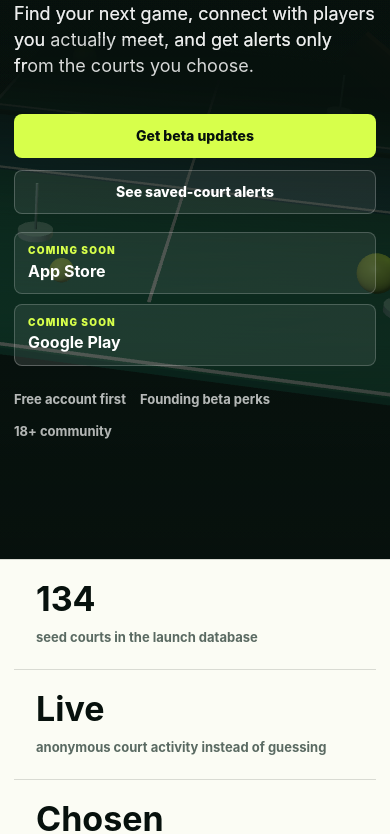
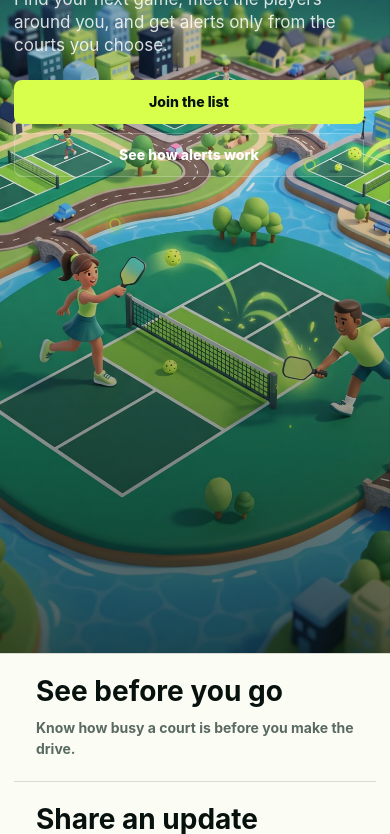
Before and after one commit to ParrotKey/kitchen-guru-site, a plain HTML site: page index.html in a window 390 px wide. Shown: the part 335-1169 px from the top of the page. Drawn offline with nearby package versions, Linux system fonts and the light colour scheme; animation ran at ten frames a second.

Commit message:
Update Kitchen Guru launch homepage

```diff
--- a/index.html
+++ b/index.html
@@ -13,11 +13,12 @@
 <meta charset="UTF-8" />
 <meta name="viewport" content="width=device-width, initial-scale=1.0" />
 <title>Kitchen Guru - Find your next pickleball game</title>
-<meta name="description" content="Kitchen Guru helps pickleball players find active courts, connect with players, and get alerts only from the courts they choose. iOS and Android beta, 18+." />
+<meta name="description" content="Kitchen Guru helps pickleball players see which courts are busy, connect with other players, and get alerts only from the courts they choose. For adults 18+." />
 <meta property="og:title" content="Kitchen Guru - Find your next game" />
-<meta property="og:description" content="A live pickleball court map for players, saved-court alerts, mutual friends, and safer pickup games." />
+<meta property="og:description" content="See which pickleball courts are busy, get alerts from the courts you choose, and connect safely with other players." />
 <meta property="og:type" content="website" />
 <meta name="theme-color" content="#07110d" />
+<link rel="icon" href="assets/logo.svg" type="image/svg+xml" />
 <style>
   :root {
     --ink: #07110d;
@@ -136,13 +137,56 @@
     isolation: isolate;
   }
 
-  #heroScene {
+  .hero-media,
+  .hero-poster,
+  .hero-poster img,
+  #heroMotion {
     position: absolute;
     inset: 0;
     width: 100%;
     height: 100%;
+  }
+
+  .hero-media {
     z-index: -2;
     background: #07110d;
+    overflow: hidden;
+  }
+
+  .hero-poster {
+    display: block;
+    transform-origin: 68% 68%;
+    will-change: transform;
+  }
+
+  .hero-poster img {
+    max-width: none;
+    object-fit: cover;
+    object-position: center center;
+  }
+
+  #heroMotion {
+    display: none;
+    max-width: none;
+  }
+
+  .court-activity {
+    display: none;
+    position: absolute;
+    width: 12px;
+    height: 12px;
+    border: 2px solid var(--optic);
+    border-radius: 50%;
+    box-shadow: 0 0 0 0 rgba(215, 255, 75, .45);
+    pointer-events: none;
+  }
+
+  .court-activity.one { left: 28%; top: 56%; }
+  .court-activity.two { right: 19%; top: 50%; animation-delay: 1.4s; }
+
+  @keyframes court-pulse {
+    0%, 45%, 100% { opacity: .38; box-shadow: 0 0 0 0 rgba(215, 255, 75, .38); }
+    18% { opacity: 1; box-shadow: 0 0 0 13px rgba(215, 255, 75, 0); }
   }
 
   .scene-fallback {
@@ -191,6 +235,12 @@
     width: 32px;
     height: 2px;
     background: currentColor;
+  }
+
+  .story .kicker,
+  .privacy .kicker,
+  .plus .kicker {
+    color: var(--court);
   }
 
   h1, h2, h3, p { margin: 0; }
@@ -281,8 +331,8 @@
 
   .signal b {
     display: block;
-    font-size: 34px;
-    line-height: 1;
+    font-size: 28px;
+    line-height: 1.08;
     letter-spacing: 0;
   }
 
@@ -290,7 +340,7 @@
     display: block;
     margin-top: 12px;
     color: var(--muted);
-    font-size: 13px;
+    font-size: 14px;
     font-weight: 700;
   }
 
@@ -727,7 +777,13 @@
     .hero-inner { min-height: 88svh; padding: 98px 0 46px; }
     .hero::after {
       background:
-        linear-gradient(0deg, rgba(7, 17, 13, .94) 0%, rgba(7, 17, 13, .34) 54%, rgba(7, 17, 13, .64) 100%);
+        linear-gradient(0deg, rgba(7, 17, 13, .70) 0%, rgba(7, 17, 13, .08) 52%, rgba(7, 17, 13, .72) 100%);
+    }
+    .hero-poster { transform-origin: 50% 62%; }
+    .hero-poster img { object-position: center bottom; }
+    .court-activity {
+      display: block;
+      animation: court-pulse 5.2s ease-out infinite;
     }
     h1 { max-width: 520px; }
     .signals { grid-template-columns: 1fr 1fr; }
@@ -752,6 +808,17 @@
   @media (max-width: 560px) {
     .navlinks .button { padding: 9px 12px; font-size: 12px; }
     .brand span { display: none; }
+    .hero { min-height: 100svh; }
+    .hero-inner {
+      min-height: 100svh;
+      align-items: start;
+      padding-top: 92px;
+    }
+    .hero-copy { max-width: 350px; }
+    h1 { margin-top: 15px; font-size: clamp(50px, 16vw, 70px); }
+    .hero-lede { margin-top: 18px; font-size: 17px; line-height: 1.38; }
+    .hero-actions { margin-top: 22px; gap: 9px; }
+    .store-row, .hero-note { display: none; }
     .hero-actions { align-items: stretch; }
     .hero-actions .button { width: 100%; }
     .store-badge { flex: 1 1 100%; }
@@ -774,6 +841,8 @@
       opacity: 1;
       transform: none;
     }
+    .hero-poster { transform: none !important; }
+    .court-activity { display: none !important; }
   }
 </style>
 </head>
@@ -788,76 +857,87 @@
       <a href="#alerts">Court alerts</a>
       <a href="#privacy">Privacy</a>
       <a href="#plus">Guru+</a>
-      <a class="button primary" href="mailto:info@parrotkey.us?subject=Kitchen%20Guru%20beta%20updates">Join beta list</a>
+      <a class="button primary" href="mailto:info@parrotkey.us?subject=Kitchen%20Guru%20updates">Join the list</a>
     </nav>
   </div>
 </header>
 
 <main id="top">
   <section class="hero" aria-labelledby="hero-title">
-    <canvas id="heroScene" aria-hidden="true"></canvas>
+    <div class="hero-media" aria-hidden="true">
+      <picture class="hero-poster">
+        <source media="(max-width: 900px)" type="image/avif" srcset="assets/generated/kg-gameworld-mobile-1080.avif" />
+        <source media="(max-width: 900px)" type="image/webp" srcset="assets/generated/kg-gameworld-mobile-1080.webp" />
+        <source type="image/avif" srcset="assets/generated/kg-gameworld-desktop-1600.avif 1600w, assets/generated/kg-gameworld-desktop-2560.avif 2560w" sizes="100vw" />
+        <source type="image/webp" srcset="assets/generated/kg-gameworld-desktop-1600.webp 1600w, assets/generated/kg-gameworld-desktop-2560.webp 2560w" sizes="100vw" />
+        <img src="assets/generated/kg-gameworld-desktop-2560.webp" width="2560" height="1429" alt="" fetchpriority="high" decoding="async" />
+      </picture>
+      <canvas id="heroMotion"></canvas>
+      <span class="court-activity one"></span>
+      <span class="court-activity two"></span>
+    </div>
     <div class="scene-fallback" aria-hidden="true"></div>
     <div class="wrap hero-inner">
       <div class="hero-copy" data-reveal>
-        <div class="kicker">Live pickleball court signal</div>
+        <div class="kicker">Find a game. Meet your people.</div>
         <h1 id="hero-title">Kitchen Guru</h1>
-        <p class="hero-lede">Find your next game, connect with players you actually meet, and get alerts only from the courts you choose.</p>
+        <p class="hero-lede">Find your next game, meet the players around you, and get alerts only from the courts you choose.</p>
         <div class="hero-actions">
-          <a class="button primary" href="mailto:info@parrotkey.us?subject=Kitchen%20Guru%20beta%20updates">Get beta updates</a>
-          <a class="button glass" href="#alerts">See saved-court alerts</a>
+          <a class="button primary" href="mailto:info@parrotkey.us?subject=Kitchen%20Guru%20updates">Join the list</a>
+          <a class="button glass" href="#alerts">See how alerts work</a>
         </div>
         <div class="store-row" aria-label="Store availability">
           <span class="store-badge"><span>Coming soon</span><strong>App Store</strong></span>
           <span class="store-badge"><span>Coming soon</span><strong>Google Play</strong></span>
         </div>
         <div class="hero-note">
-          <span>Free account first</span>
-          <span>Founding beta perks</span>
-          <span>18+ community</span>
+          <span>Free to start</span>
+          <span>Alerts you control</span>
+          <span>Adults, 18+</span>
         </div>
       </div>
     </div>
   </section>
 
-  <div class="signal-strip" aria-label="Kitchen Guru product signals">
+  <div class="signal-strip" aria-label="What Kitchen Guru helps you do">
     <div class="wrap signals">
-      <div class="signal"><b>134</b><span>seed courts in the launch database</span></div>
-      <div class="signal"><b>Live</b><span>anonymous court activity instead of guessing</span></div>
-      <div class="signal"><b>Chosen</b><span>alerts only from courts you save</span></div>
-      <div class="signal"><b>18+</b><span>adult community with report and block tools</span></div>
+      <div class="signal"><b>See before you go</b><span>Know how busy a court is before you make the drive.</span></div>
+      <div class="signal"><b>Share an update</b><span>Post a quick note on how many people are playing.</span></div>
+      <div class="signal"><b>Pick your courts</b><span>Get alerts only from the places you save.</span></div>
+      <div class="signal"><b>Meet again</b><span>Keep in touch with players you enjoyed playing with.</span></div>
     </div>
   </div>
 
   <section class="story" id="story">
     <div class="wrap">
       <div class="section-head" data-reveal>
-        <div class="kicker">The pickup-game problem</div>
+        <div class="kicker">Pickup games, without the guesswork</div>
         <div>
           <h2>No more driving blind.</h2>
-          <p>Kitchen Guru turns the messy parts of pickleball coordination into a clean sequence: see the court pulse, check in when you arrive, and keep the good players close after the match.</p>
+          <p>Kitchen Guru makes pickup pickleball simple: see which courts are busy before you go, let people know when you're there, and stay in touch with the players you like.</p>
         </div>
       </div>
       <div class="story-grid" data-reveal>
         <article class="story-panel">
           <div>
             <small>Before you leave</small>
-            <h3>Know which courts have life.</h3>
+            <h3>Know which courts are busy.</h3>
           </div>
-          <p>Open the map and see anonymous activity signals before you commit the drive.</p>
+          <p>Open the map and see how busy each court is before you make the drive.</p>
         </article>
         <article class="story-panel">
           <div>
             <small>When you arrive</small>
-            <h3>Call for the players you need.</h3>
+            <h3>Round up a few more players.</h3>
           </div>
-          <p>Check in, mark that doubles needs two more, and make the court visible without exposing your identity to strangers.</p>
+          <p>Post a quick update, like "Four here, need two for doubles." Strangers see the count, never your name.</p>
         </article>
         <article class="story-panel">
           <div>
             <small>After the game</small>
             <h3>Build a real local crew.</h3>
           </div>
-          <p>Mutual friends can coordinate again, message through Guru+, and see when each other are out playing.</p>
+          <p>Once you and another player connect, you can message with Kitchen Guru+ and see when they're out for a game.</p>
         </article>
       </div>
     </div>
@@ -866,15 +946,15 @@
   <section class="alert-band" id="alerts">
     <div class="wrap alert-layout">
       <div class="alert-copy" data-reveal>
-        <div class="kicker">Players Needed alerts</div>
+        <div class="kicker">Alerts for your courts</div>
         <h2>Only the courts you care about.</h2>
-        <p>Players should not get random pings from a radius. Kitchen Guru alerts are saved-court alerts: choose the courts you actually play, and get notified when that court needs players.</p>
+        <p>No random alerts from courts you'll never visit. Pick the courts where you play and get an alert when one of them needs players.</p>
       </div>
-      <div class="court-selector" data-reveal aria-label="Saved court alert preview">
+      <div class="court-selector" data-reveal aria-label="Illustrative saved-court alert preview">
         <div class="selector-head">
           <div>
-            <strong>Saved alert courts</strong>
-            <span>Kitchen Guru pings this list, not the whole map.</span>
+            <strong>Your saved courts</strong>
+            <span>Only these courts can send you an alert.</span>
           </div>
           <span class="pill">Alerts on</span>
         </div>
@@ -887,11 +967,11 @@
           <button class="mini-action on" type="button">Saved</button>
         </div>
         <div class="court-row active">
-          <div><strong>Anderson Snow Park</strong><span>Evening open play signal</span></div>
+          <div><strong>Anderson Snow Park</strong><span>Open play tonight</span></div>
           <button class="mini-action on" type="button">Saved</button>
         </div>
         <div class="court-row">
-          <div><strong>Delta Woods Park</strong><span>Add this court for future pings</span></div>
+          <div><strong>Delta Woods Park</strong><span>Add this court to get alerts</span></div>
           <button class="mini-action" type="button">Add</button>
         </div>
       </div>
@@ -901,15 +981,15 @@
   <section class="privacy" id="privacy">
     <div class="wrap privacy-grid">
       <div class="privacy-copy" data-reveal>
-        <div class="kicker">Built for pickup, not exposure</div>
-        <h2>Anonymous until friendship is mutual.</h2>
-        <p>The map is useful because it shows activity. It stays respectful because strangers see counts, not identities. Names, presence, and messages are for accepted friends.</p>
+        <div class="kicker">Private by default</div>
+        <h2>Anonymous until you both connect.</h2>
+        <p>The map shows how busy a court is, not who's there. Strangers only see a count. Your name and location stay private until both of you choose to connect.</p>
       </div>
       <div class="privacy-list" data-reveal>
-        <div class="privacy-item"><strong>Anonymous court counts</strong><span>Non-friends see how active a court is, not who is standing there.</span></div>
-        <div class="privacy-item"><strong>Mutual friend visibility</strong><span>Both players approve before names and presence become visible.</span></div>
-        <div class="privacy-item"><strong>Report and block</strong><span>Community controls are available from posts, chats, photos, and profiles.</span></div>
-        <div class="privacy-item"><strong>Export or delete</strong><span>Account deletion and data export stay available from Settings.</span></div>
+        <div class="privacy-item"><strong>Just the count</strong><span>Other players see how busy a court is, never who's there.</span></div>
+        <div class="privacy-item"><strong>You both say yes</strong><span>You each accept before names or locations become visible.</span></div>
+        <div class="privacy-item"><strong>Easy to report or block</strong><span>Right there in posts, chats, photos, and profiles.</span></div>
+        <div class="privacy-item"><strong>Your account, your choice</strong><span>Download your data or delete your account anytime in Settings.</span></div>
       </div>
     </div>
   </section>
@@ -918,13 +998,13 @@
     <div class="wrap plus-layout">
       <div class="plus-panel" data-reveal>
         <div class="kicker">Kitchen Guru+</div>
-        <h2>Beta perks without launch-night confusion.</h2>
-        <p>Create a free account first. Founding beta members get Guru+ included while the paid client stays gated for the release path.</p>
+        <h2>More ways to keep playing.</h2>
+        <p>Start free. Kitchen Guru+ lets you message players you've connected with, fine-tune your alerts, and help organize local games.</p>
       </div>
       <div class="benefits" data-reveal>
-        <div class="benefit"><b>Connect</b><div><strong>Direct messages with accepted friends</strong><span>Coordinate times, courts, and rematches without jumping between group texts.</span></div></div>
-        <div class="benefit"><b>Choose</b><div><strong>Saved court alert controls</strong><span>Follow the specific places where you actually play.</span></div></div>
-        <div class="benefit"><b>Lead</b><div><strong>Badges and court-captain tools</strong><span>Reward the players who help local games start faster and stay respectful.</span></div></div>
+        <div class="benefit"><b>Stay in touch</b><div><strong>Message players you know</strong><span>Sort out times, courts, and rematches without digging through group texts.</span></div></div>
+        <div class="benefit"><b>Your courts</b><div><strong>Control every alert</strong><span>Follow only the places where you actually play.</span></div></div>
+        <div class="benefit"><b>Bring people together</b><div><strong>Tools for court captains</strong><span>Recognize the players who keep local games going and welcoming.</span></div></div>
       </div>
     </div>
   </section>
@@ -933,9 +1013,9 @@
     <div class="wrap final-box" data-reveal>
       <div>
         <h2>Find your next game.</h2>
-        <p>Kitchen Guru is preparing for a controlled beta launch. Get on the list, bring your court crew, and help shape the first city rollout.</p>
+        <p>See where people are playing, follow the courts you love, and keep the good games going. Join the list for Kitchen Guru updates.</p>
       </div>
-      <a class="button primary" href="mailto:info@parrotkey.us?subject=Kitchen%20Guru%20beta%20updates">Join beta list</a>
+      <a class="button primary" href="mailto:info@parrotkey.us?subject=Kitchen%20Guru%20updates">Join the list</a>
     </div>
   </section>
 </main>
@@ -945,7 +1025,7 @@
     <div class="footer-grid">
       <div>
         <a class="brand" href="#top"><img src="assets/logo.svg" alt="" /><span>Kitchen Guru</span></a>
-        <p>Live court signal, saved-court alerts, and safer player connections for pickleball.</p>
+        <p>See which courts are busy, get alerts from the courts you choose, and connect safely with other players.</p>
       </div>
       <div>
         <h4>Product</h4>
@@ -970,161 +1050,36 @@
   </div>
 </footer>
 
-<script type="module">
-  import * as THREE from './assets/three.module.js';
+<script>
+  const reduceMotion = window.matchMedia('(prefers-reduced-motion: reduce)').matches;
+  const hero = document.querySelector('.hero');
+  const heroPoster = document.querySelector('.hero-poster');
+  let posterFrame = 0;
 
-  const reduceMotion = window.matchMedia('(prefers-reduced-motion: reduce)').matches;
-  const canvas = document.getElementById('heroScene');
-  const renderer = new THREE.WebGLRenderer({ canvas, antialias: true, alpha: true, powerPreference: 'high-performance' });
-  renderer.setPixelRatio(Math.min(window.devicePixelRatio || 1, 2));
+  function updatePosterDepth() {
+    posterFrame = 0;
+    if (reduceMotion || window.innerWidth <= 900) {
+      heroPoster.style.transform = '';
+      return;
+    }
 
-  const scene = new THREE.Scene();
-  scene.fog = new THREE.Fog(0x07110d, 12, 34);
-
-  const camera = new THREE.PerspectiveCamera(42, 1, 0.1, 80);
-  camera.position.set(0, 7.4, 18);
-  camera.lookAt(0, 0, 0);
-
-  const courtGroup = new THREE.Group();
-  scene.add(courtGroup);
-
-  const court = new THREE.Mesh(
-    new THREE.BoxGeometry(14, .16, 24),
-    new THREE.MeshStandardMaterial({ color: 0x08795f, roughness: .72, metalness: .04 })
-  );
-  court.position.y = -0.08;
-  courtGroup.add(court);
-
-  const kitchen = new THREE.Mesh(
-    new THREE.BoxGeometry(14.08, .05, 5.2),
-    new THREE.MeshStandardMaterial({ color: 0x0b5f78, roughness: .74, metalness: .02 })
-  );
-  kitchen.position.set(0, .035, 0);
-  courtGroup.add(kitchen);
-
-  const lineMat = new THREE.MeshBasicMaterial({ color: 0xfbfcf4 });
-  function line(width, depth, x, z) {
-    const mesh = new THREE.Mesh(new THREE.BoxGeometry(width, .035, depth), lineMat);
-    mesh.position.set(x, .09, z);
-    courtGroup.add(mesh);
-    return mesh;
-  }
-  line(14.4, .08, 0, -12);
-  line(14.4, .08, 0, 12);
-  line(.08, 24.2, -7, 0);
-  line(.08, 24.2, 7, 0);
-  line(14.2, .08, 0, -2.6);
-  line(14.2, .08, 0, 2.6);
-  line(.08, 18.8, 0, 0);
-
-  const net = new THREE.Mesh(
-    new THREE.BoxGeometry(14.4, .12, .12),
-    new THREE.MeshStandardMaterial({ color: 0x12251d, roughness: .52, metalness: .18 })
-  );
-  net.position.set(0, .8, 0);
-  courtGroup.add(net);
-
-  const postMat = new THREE.MeshStandardMaterial({ color: 0xd7ff4b, roughness: .35, metalness: .2 });
-  [-7.35, 7.35].forEach((x) => {
-    const post = new THREE.Mesh(new THREE.CylinderGeometry(.08, .08, 1.8, 16), postMat);
-    post.position.set(x, .9, 0);
-    courtGroup.add(post);
-  });
-
-  const ballMat = new THREE.MeshStandardMaterial({ color: 0xd7ff4b, roughness: .48, metalness: .05, emissive: 0x334400, emissiveIntensity: .18 });
-  const balls = [
-    { x: -4.8, z: -6.5, s: .42, p: .2 },
-    { x: 3.4, z: -1.4, s: .32, p: 1.8 },
-    { x: 5.2, z: 7.5, s: .48, p: 3.1 },
-    { x: -2.1, z: 9.2, s: .28, p: 4.2 }
-  ].map(({ x, z, s, p }) => {
-    const ball = new THREE.Mesh(new THREE.SphereGeometry(s, 32, 24), ballMat);
-    ball.position.set(x, .45 + s, z);
-    ball.userData.phase = p;
-    courtGroup.add(ball);
-    return ball;
-  });
-
-  const paddleMat = new THREE.MeshStandardMaterial({ color: 0xe66f43, roughness: .54, metalness: .08 });
-  const handleMat = new THREE.MeshStandardMaterial({ color: 0x12251d, roughness: .7, metalness: .04 });
-  const paddle = new THREE.Group();
-  const face = new THREE.Mesh(new THREE.BoxGeometry(2.3, .16, 3.1), paddleMat);
-  face.position.set(0, 0, 0);
-  const handle = new THREE.Mesh(new THREE.BoxGeometry(.46, .2, 1.7), handleMat);
-  handle.position.set(0, 0, -2.35);
-  paddle.add(face, handle);
-  paddle.position.set(5.6, 1.35, -7.2);
-  paddle.rotation.set(-0.65, 0.24, -0.48);
-  courtGroup.add(paddle);
-
-  const markers = [
-    [-5.4, -8.2, '6'], [4.4, -5.2, '2'], [-3.3, 6.8, '8'], [5.8, 8.5, '4']
-  ];
-  const markerGroup = new THREE.Group();
-  courtGroup.add(markerGroup);
-  const markerMat = new THREE.MeshStandardMaterial({ color: 0x9fd9cd, roughness: .42, metalness: .04, emissive: 0x11332e, emissiveIntensity: .2 });
-  markers.forEach(([x, z]) => {
-    const marker = new THREE.Mesh(new THREE.CylinderGeometry(.44, .44, .16, 32), markerMat);
-    marker.position.set(x, .22, z);
-    markerGroup.add(marker);
-    const stem = new THREE.Mesh(new THREE.CylinderGeometry(.035, .035, 1.35, 12), markerMat);
-    stem.position.set(x, .9, z);
-    markerGroup.add(stem);
-  });
-
-  const hemi = new THREE.HemisphereLight(0xfbfcf4, 0x07110d, 1.1);
-  scene.add(hemi);
-  const key = new THREE.DirectionalLight(0xffffff, 2.1);
-  key.position.set(-4, 9, 6);
-  scene.add(key);
-  const rim = new THREE.DirectionalLight(0xd7ff4b, 1.2);
-  rim.position.set(8, 5, -8);
-  scene.add(rim);
-
-  courtGroup.rotation.x = -0.08;
-  courtGroup.rotation.z = -0.08;
-  courtGroup.position.set(3.4, -1.6, -2);
-
-  function resize() {
-    const width = canvas.clientWidth || window.innerWidth;
-    const height = canvas.clientHeight || window.innerHeight;
-    renderer.setSize(width, height, false);
-    camera.aspect = width / Math.max(height, 1);
-    camera.updateProjectionMatrix();
-    if (width < 760) {
-      camera.position.set(0, 9.5, 22);
-      courtGroup.position.set(0, -2.5, -3);
-      courtGroup.scale.setScalar(.78);
-    } else {
-      camera.position.set(0, 7.4, 18);
-      courtGroup.position.set(3.4, -1.6, -2);
-      courtGroup.scale.setScalar(1);
-    }
-    camera.lookAt(0, 0, 0);
+    const rect = hero.getBoundingClientRect();
+    const progress = Math.min(1, Math.max(0, -rect.top / Math.max(window.innerHeight, 1)));
+    const scale = 1 + progress * .045;
+    const x = progress * -1.2;
+    const y = progress * 1.4;
+    const roll = progress * .18;
+    heroPoster.style.transform = `translate3d(${x}%, ${y}%, 0) scale(${scale}) rotate(${roll}deg)`;
   }
 
-  let raf = 0;
-  function render(time = 0) {
-    const t = time * 0.001;
-    if (!reduceMotion) {
-      courtGroup.rotation.y = Math.sin(t * .22) * .12 - .22;
-      paddle.rotation.z = -0.48 + Math.sin(t * .85) * .08;
-      balls.forEach((ball) => {
-        ball.position.y = .68 + Math.sin(t * 1.4 + ball.userData.phase) * .18;
-      });
-      markerGroup.children.forEach((marker, index) => {
-        marker.scale.y = 1 + Math.sin(t * 1.2 + index) * .05;
-      });
-    }
-    renderer.render(scene, camera);
-    if (!reduceMotion) raf = requestAnimationFrame(render);
+  function requestPosterDepth() {
+    if (posterFrame) return;
+    posterFrame = requestAnimationFrame(updatePosterDepth);
   }
 
-  resize();
-  render();
-  if (!reduceMotion) raf = requestAnimationFrame(render);
-  window.addEventListener('resize', resize, { passive: true });
-  window.addEventListener('beforeunload', () => cancelAnimationFrame(raf));
+  updatePosterDepth();
+  window.addEventListener('scroll', requestPosterDepth, { passive: true });
+  window.addEventListener('resize', requestPosterDepth, { passive: true });
 
   const revealObserver = new IntersectionObserver((entries) => {
     for (const entry of entries) {
```
Also changed, not shown: assets/generated/kg-gameworld-desktop-1600.avif (added), assets/generated/kg-gameworld-desktop-1600.webp (added), assets/generated/kg-gameworld-desktop-2560.avif (added), assets/generated/kg-gameworld-desktop-2560.webp (added), assets/generated/kg-gameworld-mobile-1080.avif (added), assets/generated/kg-gameworld-mobile-1080.webp (added).
